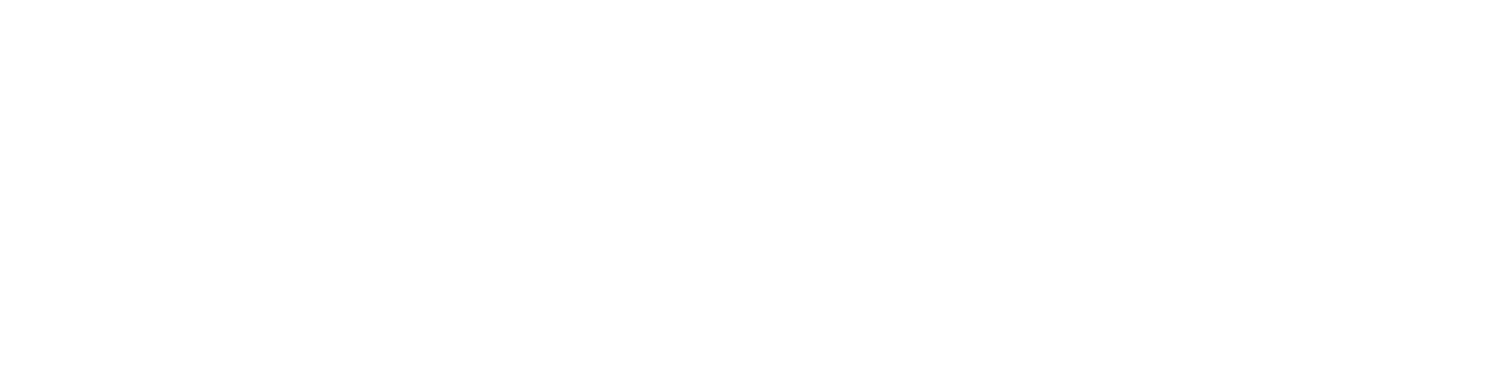
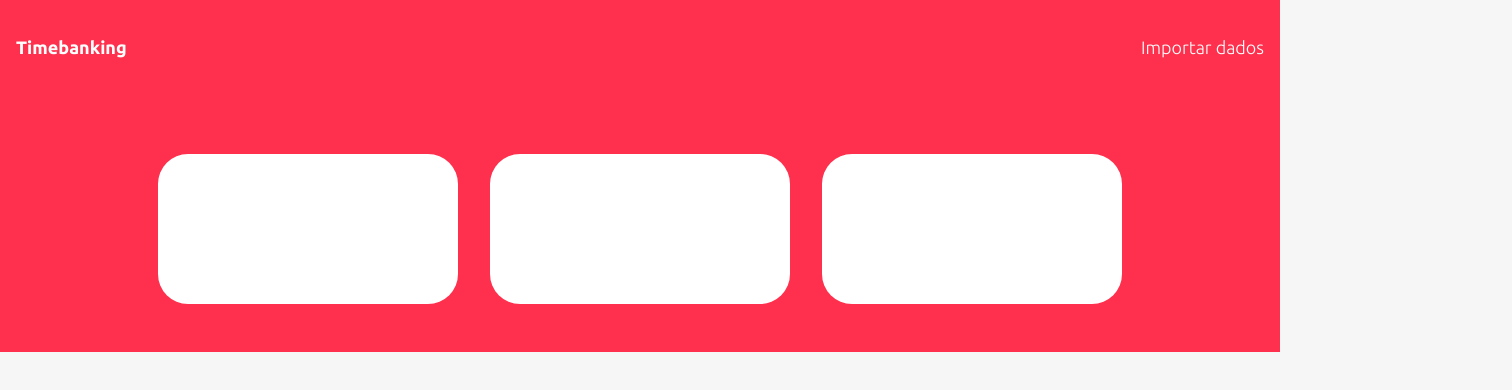
Before and after one commit to adrianojesux/react-timebank, a React (Create React App) app: page / in a window 1280 px wide. Shown: the top 390 px of the page, 1512 px wide, since content can reach past the window. Built offline with nearby package versions, Linux system fonts and the light colour scheme.

Commit message:
criação do esqueleto principal

```diff
--- a/public/index.html
+++ b/public/index.html
@@ -1,14 +1,13 @@
 <!DOCTYPE html>
 <html lang="en">
+
 <head>
   <meta charset="utf-8" />
   <link rel="icon" href="%PUBLIC_URL%/favicon.ico" />
   <meta name="viewport" content="width=device-width, initial-scale=1" />
   <meta name="theme-color" content="#000000" />
-    <meta
-      name="description"
-      content="Web site created using create-react-app"
-    />
+  <meta name="description" content="Web site created using create-react-app" />
+  <link href="https://fonts.googleapis.com/css2?family=Ubuntu:wght@300;500;700&display=swap" rel="stylesheet">
   <link rel="apple-touch-icon" href="%PUBLIC_URL%/logo192.png" />
   <!--
       manifest.json provides metadata used when your web app is installed on a
@@ -24,8 +23,9 @@
       work correctly both with client-side routing and a non-root public URL.
       Learn how to configure a non-root public URL by running `npm run build`.
     -->
-    <title>React App</title>
+  <title>Timebanking</title>
 </head>
+
 <body>
   <noscript>You need to enable JavaScript to run this app.</noscript>
   <div id="root"></div>
@@ -40,4 +40,5 @@
       To create a production bundle, use `npm run build` or `yarn build`.
     -->
 </body>
+
 </html>
--- a/src/components/Loading/index.tsx
+++ b/src/components/Loading/index.tsx
@@ -2,7 +2,13 @@
 
 import { Container, SpinnerContent } from "./styles";
 
-const Loading: React.FC = () => {
+interface LoaginProps {
+  isShowing?: boolean;
+}
+
+const Loading: React.FC<LoaginProps> = ({ isShowing }) => {
+
+  if (isShowing)
     return (
       <Container>
         <SpinnerContent>
@@ -10,6 +16,8 @@
         </SpinnerContent>
       </Container>
     );
+
+  return <></>
 };
 
 export default Loading;
--- a/src/components/Loading/styles.ts
+++ b/src/components/Loading/styles.ts
@@ -1,13 +1,19 @@
 import styled from "styled-components";
 
 export const Container = styled.div`
-  flex: 1;
   height: 100%;
-  background-color: rgba(0, 0, 0, 0.5);
+  width: 100%;
+  background-color: rgba(0, 0, 0, 0.75);
   justify-content: center;
   align-items: center;
+  display:flex;
+  position: fixed;
 `;
 export const SpinnerContent = styled.div`
   width: 100px;
   height: 100px;
+
+  h1  {
+    color: #fff;
+  }
 `;
--- /dev/null
+++ b/src/components/TopPage/index.tsx
@@ -0,0 +1,28 @@
+import React from "react";
+
+import {
+  Container,
+  AppTitle,
+  RowTop,
+  ButtonLink,
+  CardsArea,
+  CardContainer,
+} from "./styles";
+
+const TopPage: React.FC<any> = () => {
+  return (
+    <Container>
+      <RowTop>
+        <AppTitle>Timebanking</AppTitle>
+        <ButtonLink>Importar dados</ButtonLink>
+      </RowTop>
+      <CardsArea>
+        <CardContainer></CardContainer>
+        <CardContainer></CardContainer>
+        <CardContainer></CardContainer>
+      </CardsArea>
+    </Container>
+  );
+};
+
+export default TopPage;
--- /dev/null
+++ b/src/components/TopPage/styles.ts
@@ -0,0 +1,52 @@
+import styled from "styled-components";
+
+export const Container = styled.div`
+  min-height: 40%;
+  background-color: #ff304d;
+  padding: 16px;
+  flex-direction: column;
+  align-items: center;
+  display: flex;
+`;
+
+export const RowTop = styled.div`
+  flex: 1;
+  display: flex;
+  flex-direction: row;
+  align-items: center;
+  justify-content: space-between;
+  width: 100%;
+`;
+
+export const AppTitle = styled.h1`
+  font-size: 18px;
+  color: #fff;
+`;
+
+export const ButtonLink = styled.button`
+  font-size: 18px;
+  color: #fff;
+  background: transparent;
+  border: none;
+  font-family: "Ubuntu", sans-serif;
+  font-weight: 300;
+`;
+
+export const CardsArea = styled.div`
+  flex: 1;
+  padding: 0 30%;
+  display: flex;
+  flex-direction: row;
+  align-items: flex-end;
+  justify-content: space-between;
+  height: 100%;
+  margin: 16px 0;
+`;
+
+export const CardContainer = styled.div`
+  width: 300px;
+  height: 150px;
+  background: #fff;
+  border-radius: 30px;
+  margin: 16px;
+`;
--- a/src/pages/Home/index.tsx
+++ b/src/pages/Home/index.tsx
@@ -1,9 +1,17 @@
 import React from "react";
+import TopPage from "./../../components/TopPage";
+import Loading from "./../../components/Loading";
 
 // import { Container } from './styles';
 
 const Home: React.FC = () => {
-  return <div />;
+  // return <TopPage />;
+  return (
+    <>
+      <Loading />
+      <TopPage />
+    </>
+  );
 };
 
 export default Home;
--- a/src/styles/global.ts
+++ b/src/styles/global.ts
@@ -1,9 +1,6 @@
 import { createGlobalStyle } from "styled-components";
 
 export default createGlobalStyle`
-  @import url('https://fonts.googleapis.com/css?family=Abel&display=swap');
-  @import url('https://fonts.googleapis.com/css?family=Lato&display=swap');
-  @import url('https://fonts.googleapis.com/css?family=Manjari&display=swap');
 
   *{
     padding: 0;
@@ -13,9 +10,9 @@
   }
 
   body {
-    background: #fff;
-    color: #666;
-    font-family: 'Manjari';
+    background: #f6f6f6;
+    color: #222;
+    font-family: 'Ubuntu', sans-serif;
     text-rendering: optimizeLegibility;
     -webkit-font-smoothing: antialiased;
   }
--- a/tsconfig.json
+++ b/tsconfig.json
@@ -17,7 +17,8 @@
     "resolveJsonModule": true,
     "isolatedModules": true,
     "noEmit": true,
-    "jsx": "react"
+    "jsx": "react",
+    "baseUrl": "src"
   },
   "include": [
     "src"
```
Also changed, not shown: src/services/ImportData.ts (added, +12 -0 lines), 1 other file (tests, documents, lock files or other folders). Lines whose indentation alone changed are shown as unchanged.
